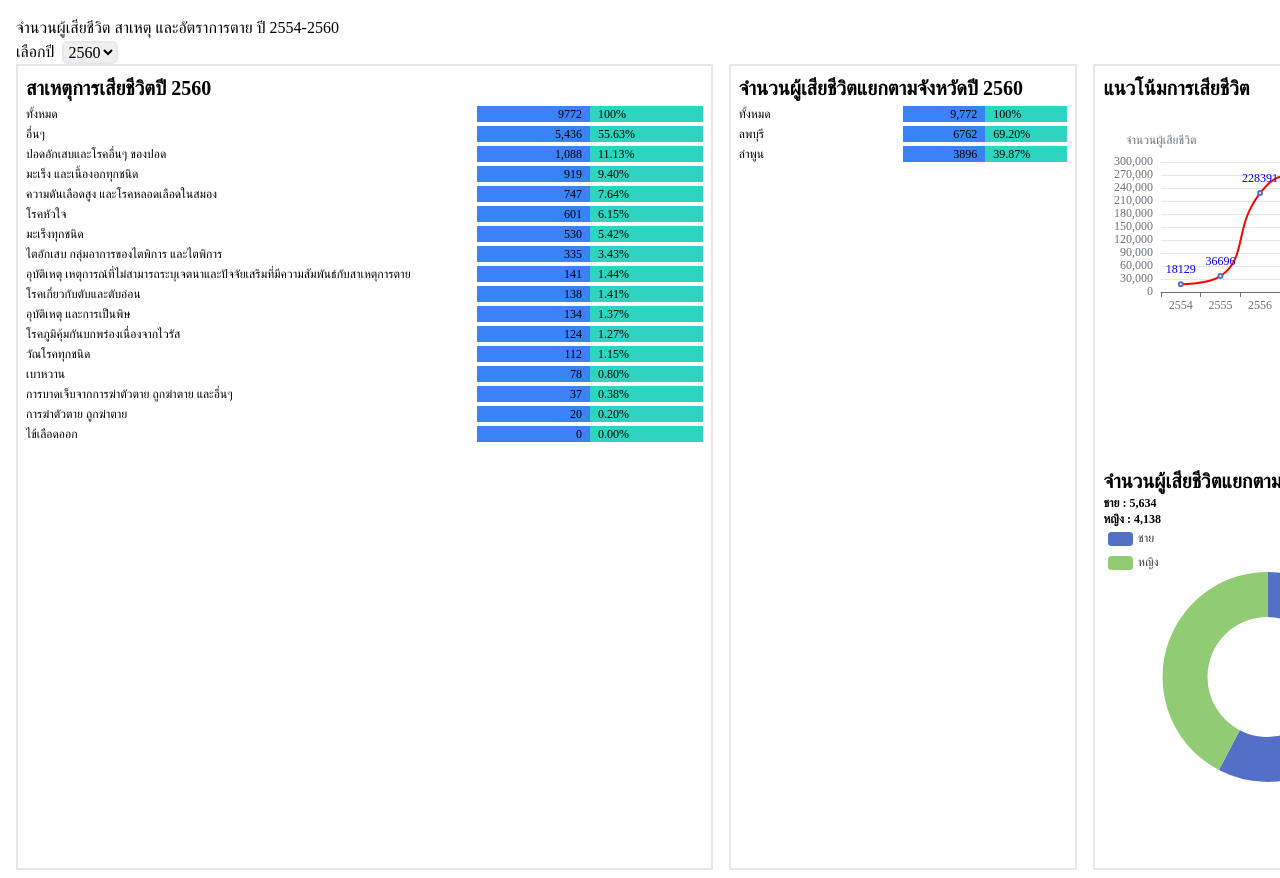
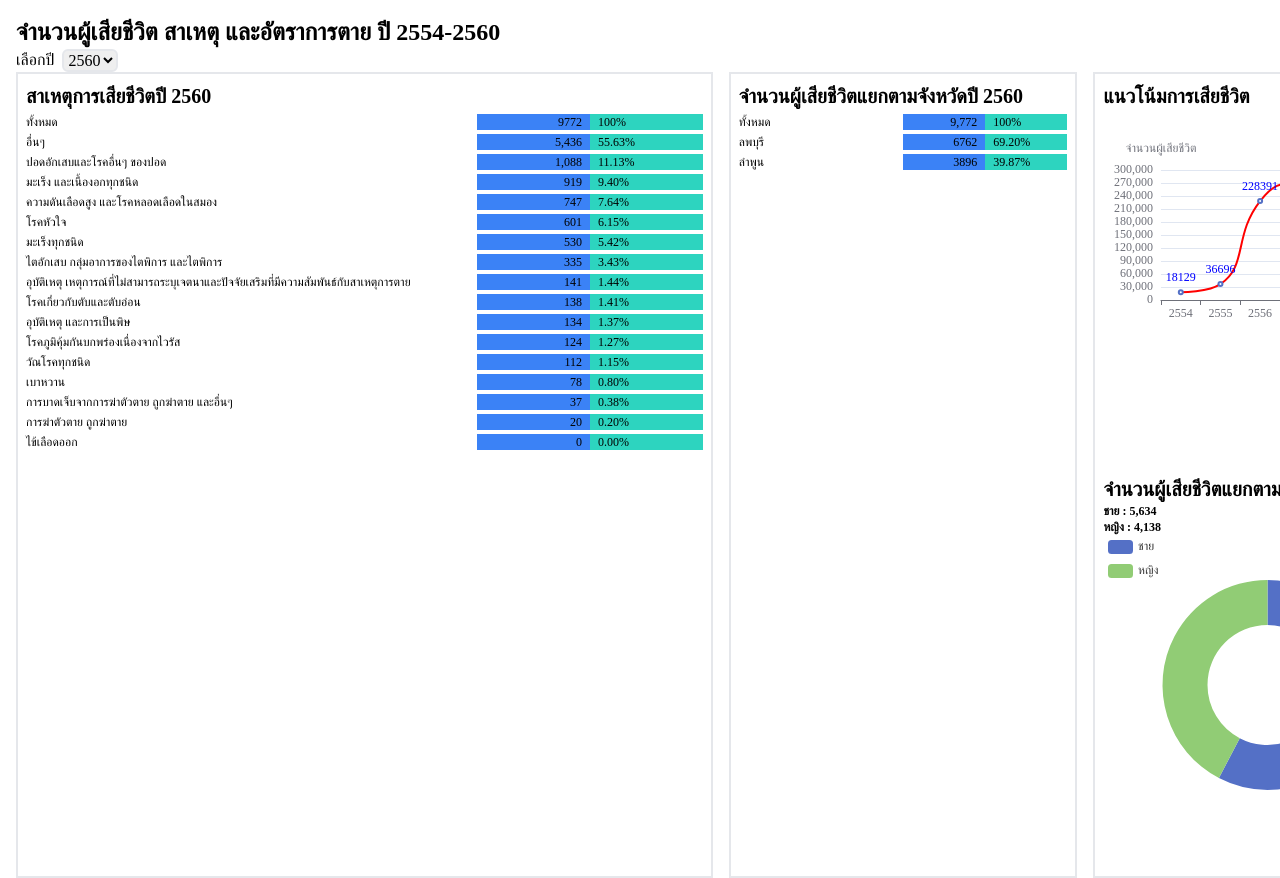
Before and after one commit to soAcademy/workshop-state-and-event, a React (Create React App) app: page / in a window 1280 px wide. Shown: the top 878 px of the page. Built offline with nearby package versions, Linux system fonts and the light colour scheme.

Commit message:
fix:Title font size

```diff
--- a/src/Dashboard/Dashboard1.js
+++ b/src/Dashboard/Dashboard1.js
@@ -42,7 +42,7 @@ const Dashboard1 = () => {
   return (
     <div className="font-kanit">
       <div className="h-[822px] w-[1442px] p-2 m-2">
-        <p>จำนวนผู้เสียชีวิต สาเหตุ และอัตราการตาย ปี 2554-2560</p>
+        <p className='text-2xl font-bold'>จำนวนผู้เสียชีวิต สาเหตุ และอัตราการตาย ปี 2554-2560</p>
         <div className="flex items-center">
           <p>เลือกปี</p>
           <select
```
